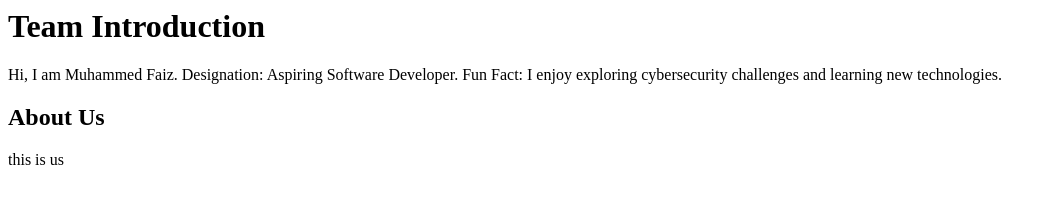
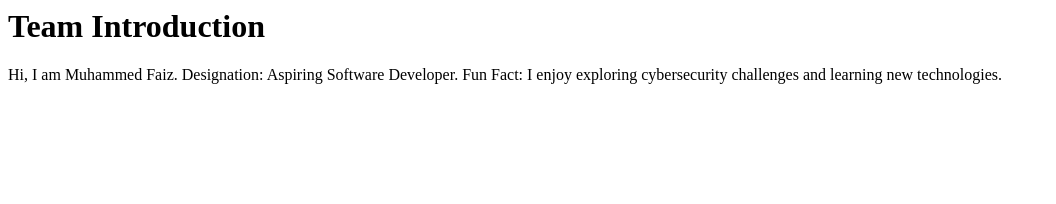
Before and after one commit to dark-faiz/team-intro, a plain HTML site: page index.html in a window 1280 px wide. Shown: the whole page, without its empty margins (0-1056 px from the left). Drawn offline with Linux system fonts and the light colour scheme.

Commit message:
Delete About Us section from index.html
Removed 'About Us' section from the HTML.

```diff
--- a/index.html
+++ b/index.html
@@ -12,10 +12,5 @@
         Fun Fact: I enjoy exploring cybersecurity challenges
         and learning new technologies.
     </p>
-<h2>About Us</h2>
-
-<p>
-    this is us
-</p>
 </body>
 </html>
```
